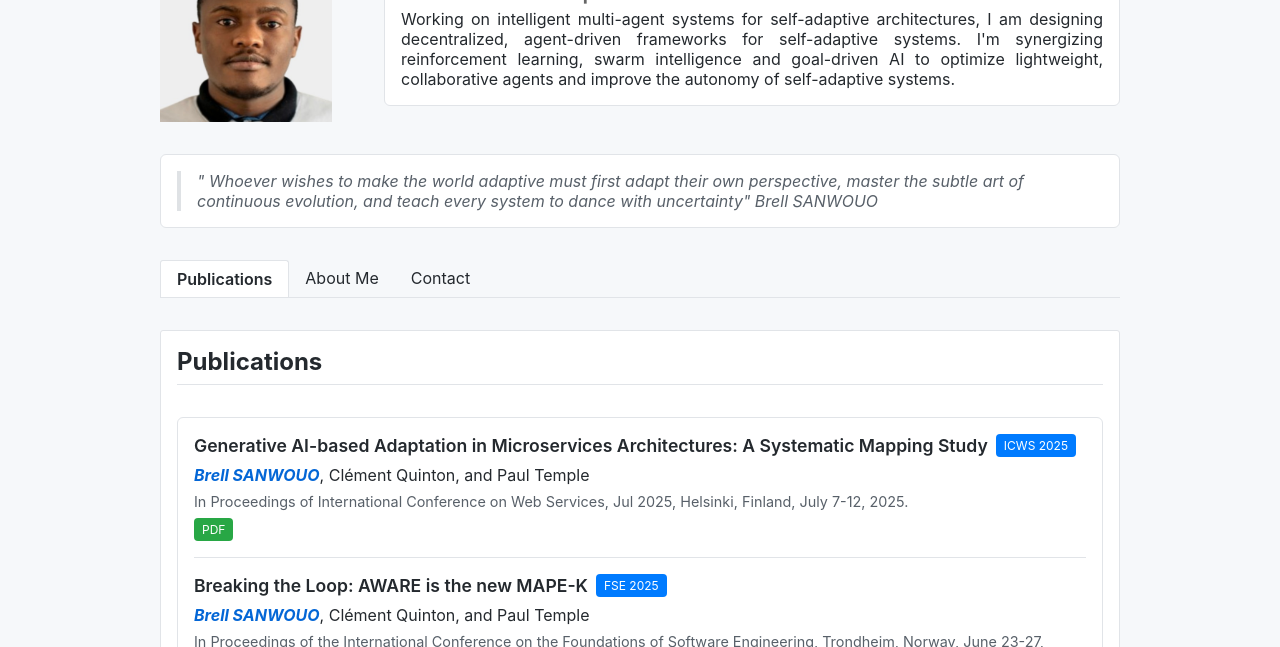
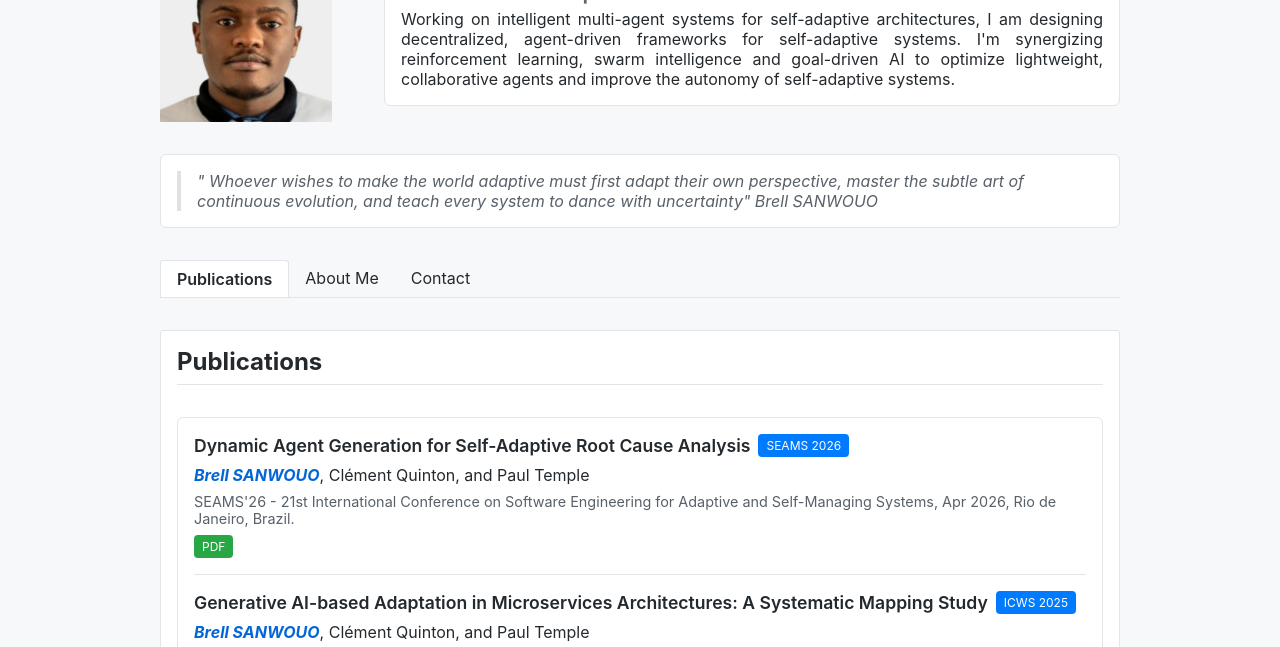
Before and after one commit to brellsanwouo/brellsanwouo.github.io, a plain HTML site: page index.html in a window 1280 px wide. Shown: the part 150-797 px from the top of the page. Drawn offline with Linux system fonts and the light colour scheme.

Commit message:
Add publication entry for SEAMS 2026
Added a new publication entry for 'Dynamic Agent Generation for Self-Adaptive Root Cause Analysis' including authors, details, and a PDF link.

```diff
--- a/index.html
+++ b/index.html
@@ -74,6 +74,29 @@
     <section id="Publications" class="tab-content active">
         <h2>Publications</h2>
         <div class="publication-list">
+          <!-- ICSE/SEAMS 2025 -->
+          <article class="publication-item">
+            <div class="pub-header">
+              <!-- Titre de la publication -->
+              <h4 class="pub-title">Dynamic Agent Generation for Self-Adaptive Root Cause Analysis</h4>
+              <!-- Badge -->
+              <span class="conference-badge">SEAMS 2026</span>
+            </div>
+            <!-- Auteurs -->
+            <div class="pub-authors">
+              <p><span class="main-author">Brell SANWOUO</span>, Clément Quinton, and Paul Temple</p>
+            </div>
+            <!-- Détails -->
+            <div class="pub-details">
+              <p>
+                SEAMS'26 - 21st International Conference on Software Engineering for Adaptive and Self-Managing Systems, Apr 2026, Rio de Janeiro, Brazil.
+              </p>
+            </div>
+            <!-- Liens -->
+            <div class="pub-actions">
+              <a href="https://hal.science/hal-05402186/" class="pub-button pdf-button">PDF</a>
+            </div>
+          </article>
           <!-- ICWS 2025 -->
           <article class="publication-item">
             <div class="pub-header">
```
